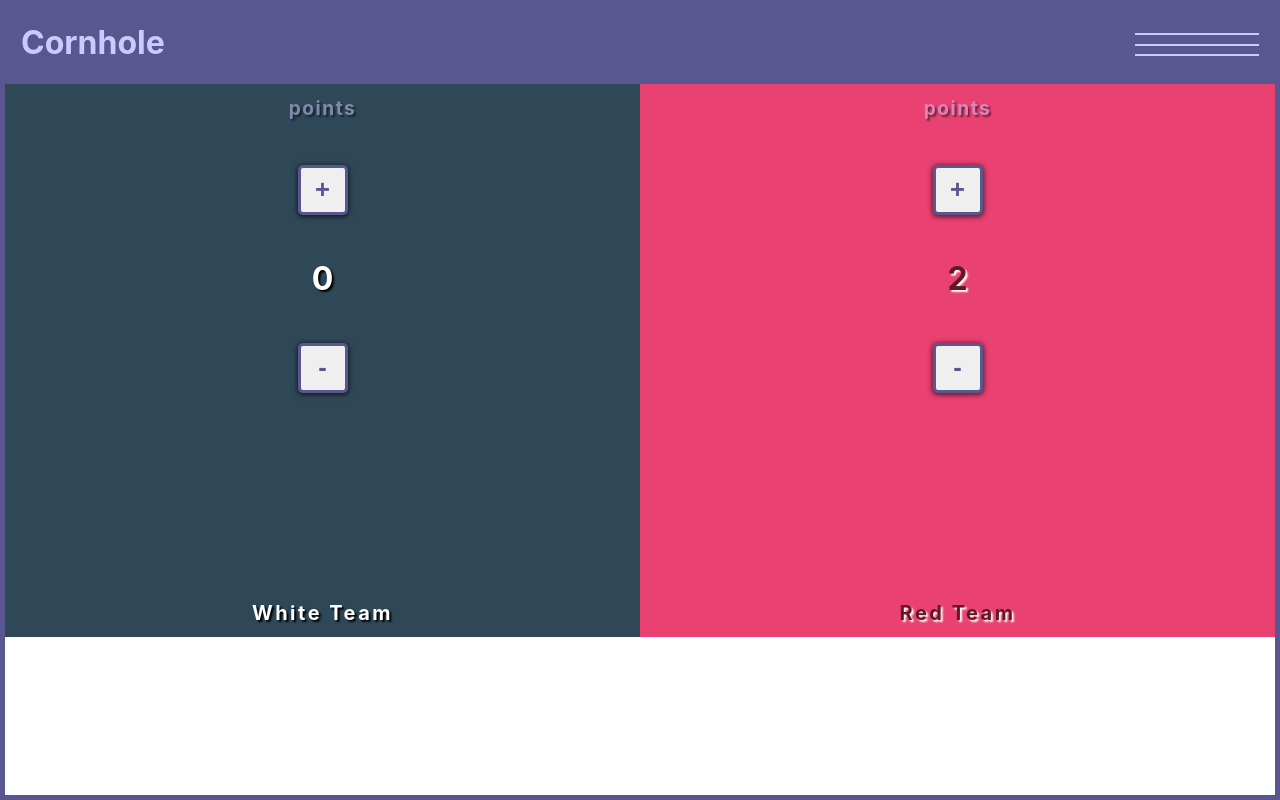
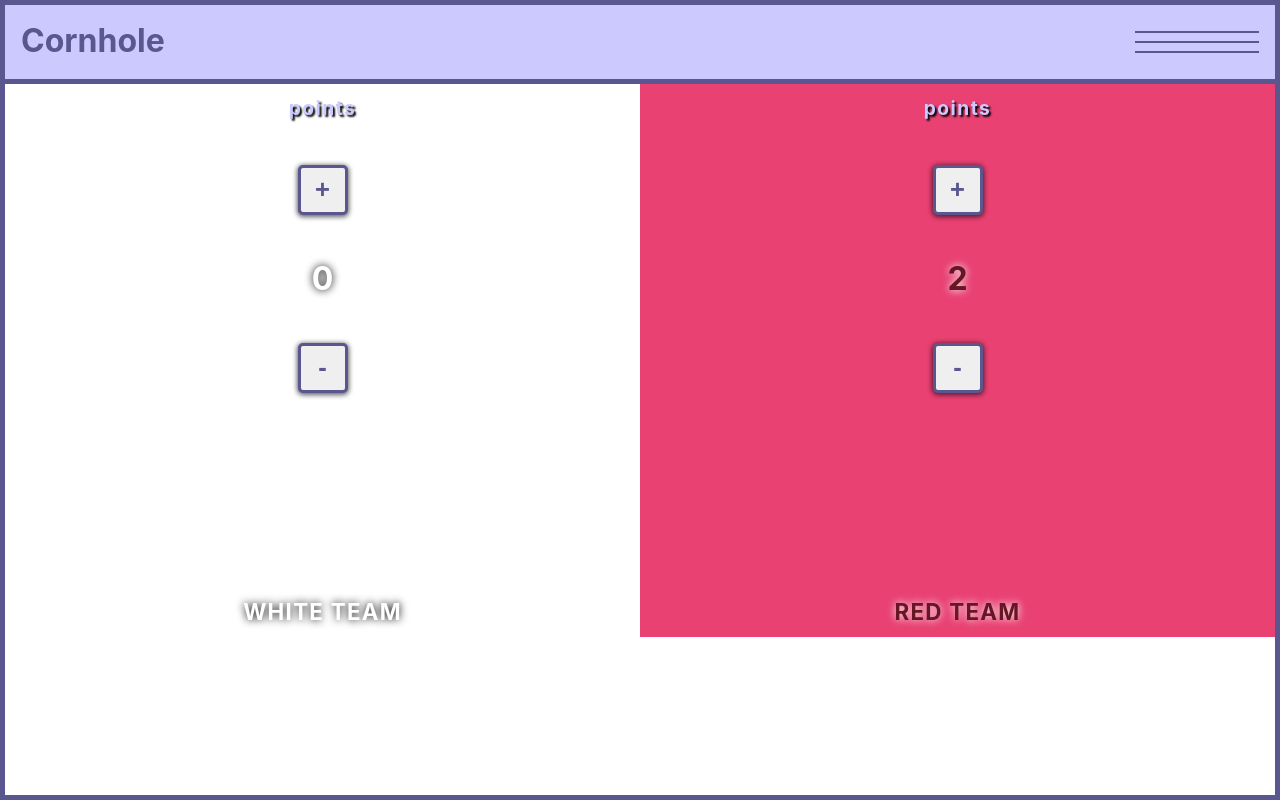
Before and after one commit to CodingDatum/cornhole-counter, a React (Create React App) app: page / in a window 1280 px wide. Built offline with nearby package versions, Linux system fonts and the light colour scheme.

Commit message:
style cleanup

```diff
--- a/src/components/Main/Main.js
+++ b/src/components/Main/Main.js
@@ -12,7 +12,7 @@ const Main = props => {
                     <span>0</span>
                     <button>-</button>
                 </div>
-                <h2>White Team</h2>
+                <h2>WHITE TEAM</h2>
             </div>
             <div className={styles["red-team-container"]}>
                 <h3>points</h3>
@@ -21,7 +21,7 @@ const Main = props => {
                     <span>2</span>
                     <button>-</button>
                 </div>
-                <h2>Red Team</h2>
+                <h2>RED TEAM</h2>
             </div>
         </div>
     )
--- a/src/components/Main/Main.module.css
+++ b/src/components/Main/Main.module.css
@@ -3,11 +3,12 @@
     width: 100%;
     display: flex;
     align-items: stretch;
+    z-index: 300;
 }
 
 .main h2{
-    font-size: 1.25rem;
-    letter-spacing: 2.5px;
+    font-size: 1.4rem;
+    letter-spacing: 1.25px;
     position: absolute;
     bottom: 10px;
     left: 50%;
@@ -20,7 +21,6 @@
     letter-spacing: 1.5px;
     color: rgb(204, 201, 255);
     text-shadow: 2px 2px 2px black;
-    opacity: 50%;
 }
 
 .white-team-container, .red-team-container{
@@ -28,16 +28,16 @@
     width: 100%;
     text-align: center;
     padding: 10px;
-    border: 2px solid #2F4858;
-    background-color: rgb(47, 72, 88);
-    text-shadow: 2px 2px 2px black;
+    border: 2px solid #ffffff;
+    background-color: rgb(255, 255, 255);
+    text-shadow: 0px 0px 8px black;
     position: relative;
 }
 .red-team-container{
     border: 2px solid #E84172;
     background-color: #E84172;
     color: #651824;
-    text-shadow: 2px 2px 2px white;
+    text-shadow: 0px 0px 8px white;
 }
 
 .point-buttons{
--- a/src/components/Navbar/Navbar.module.css
+++ b/src/components/Navbar/Navbar.module.css
@@ -1,12 +1,13 @@
 .navbar{
     width: 100%;
     height: 10%;
-    background:rgba(90, 86, 143);
-    color:rgb(204, 201, 255);
+    color:rgba(90, 86, 143);
+    background:rgb(204, 201, 255);;
     padding: 0rem 1rem;
     display: flex;
     justify-content: space-between;
     align-items: center;
+    border-bottom: 5px solid rgba(90, 86, 143);
 }
 
 .navbar h1{
@@ -25,20 +26,20 @@
 .hamburger span{
     width: 100%;
     height: 2px;
-    background-color: rgb(204, 201, 255);
+    background-color: rgba(90, 86, 143);
 }
 
 .x{
     padding: 2.5px 8px;
     font-size: 1.25rem;
-    background-color: white;
+    background-color: rgb(90, 86, 143);
     font-weight: bold;
-    border: 3px solid rgb(90, 86, 143);
+    border: 3px solid rgb(255, 255, 255);
     border-radius: 5px;
-    z-index: 500;
-    color: rgb(90, 86, 143);
+    z-index: 1000;
+    color: rgb(255, 255, 255);
     opacity: 0;
-    transform: scale(150%);
+    transform: scale(80%);
     animation: x 1s ease forwards;
 }
 
@@ -46,6 +47,7 @@
     to{
         opacity: 1;
         transform: scale(100%);
+        transform: translateX(25%);
     }
 }
 
@@ -66,10 +68,10 @@
     right: 0;
     top: 0;
     bottom: 0;
-    background-color:#C3FCF1;
+    background-color:rgba(90, 86, 143);
     border: 3px solid rgba(90, 86, 143);
     border-right: none;
-    z-index: 100;
+    z-index: 500;
     box-shadow: -10px 0px 80px 5px #2c6d59;
     opacity: 0;
     transform: translatex(100%);
@@ -111,5 +113,6 @@
     width: 100%;
     height: 100%;
     backdrop-filter: blur(5px);
-    z-index: 50;
+    z-index: 499;
+    position: relative;
 }
```
